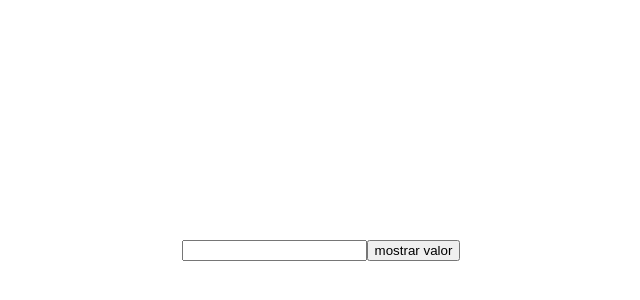
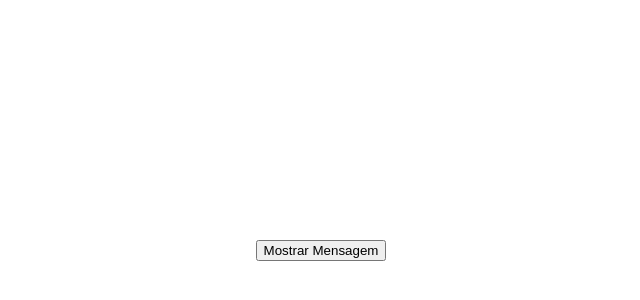
Before and after one commit to jtiagosantos/React-Hooks, a React (Vite) app: page / in a window 1280 px wide. Shown: the part 150-450 px from the top of the page, without its empty margins (319-959 px from the left). Built offline with nearby package versions, Linux system fonts and the light colour scheme.

Commit message:
add useImperativeHandle hook

```diff
--- a/src/App.tsx
+++ b/src/App.tsx
@@ -5,11 +5,12 @@ import { UseReducerHook } from "./components/UseReducerHook";
 import { UseCallbackHook } from "./components/UseCallbackHook";
 import { UseMemoHook } from './components/UseMemo';
 import { UseRefHook } from "./components/useRef";
+import { UseImperativeHandleHook } from "./components/UseImperativeHandleHook";
 
 export default function App(): JSX.Element {
   return(
     <>
-      <UseRefHook />
+      <UseImperativeHandleHook />
     </>
   );
 };
--- /dev/null
+++ b/src/components/UseImperativeHandleHook/index.tsx
@@ -0,0 +1,61 @@
+import {
+  useRef,
+  forwardRef,
+  useImperativeHandle,
+  ForwardRefRenderFunction
+} from "react";
+
+interface MessageProps {
+  message: string;
+}
+
+interface MessageHandler {
+  showMessage: () => void;
+}
+
+const ImperativeMessage: ForwardRefRenderFunction<
+  MessageHandler,
+  MessageProps
+> = ({ message }, ref) => {
+  function showMessageFunction() {
+    alert(message);
+  }
+
+  useImperativeHandle(ref, () => ({
+    showMessage: showMessageFunction,
+  }), []);
+
+  return <></>;
+}
+
+const Message = forwardRef(ImperativeMessage);
+
+export function UseImperativeHandleHook() {
+  const messageRef = useRef<MessageHandler>(null);
+
+  function handleShowMessage() {
+    messageRef.current?.showMessage();
+  }
+
+  return (
+    <main style={{
+      width: '100vw',
+      height: '100vh',
+      display: 'flex',
+      alignItems: 'center',
+      justifyContent: 'center'
+    }}>
+      <button
+        type="button"
+        onClick={handleShowMessage}
+      >
+        Mostrar Mensagem
+      </button>
+
+      <Message
+        message='Bora codar! 💜🚀'
+        ref={messageRef}
+      />
+    </main>
+  );
+}
```
